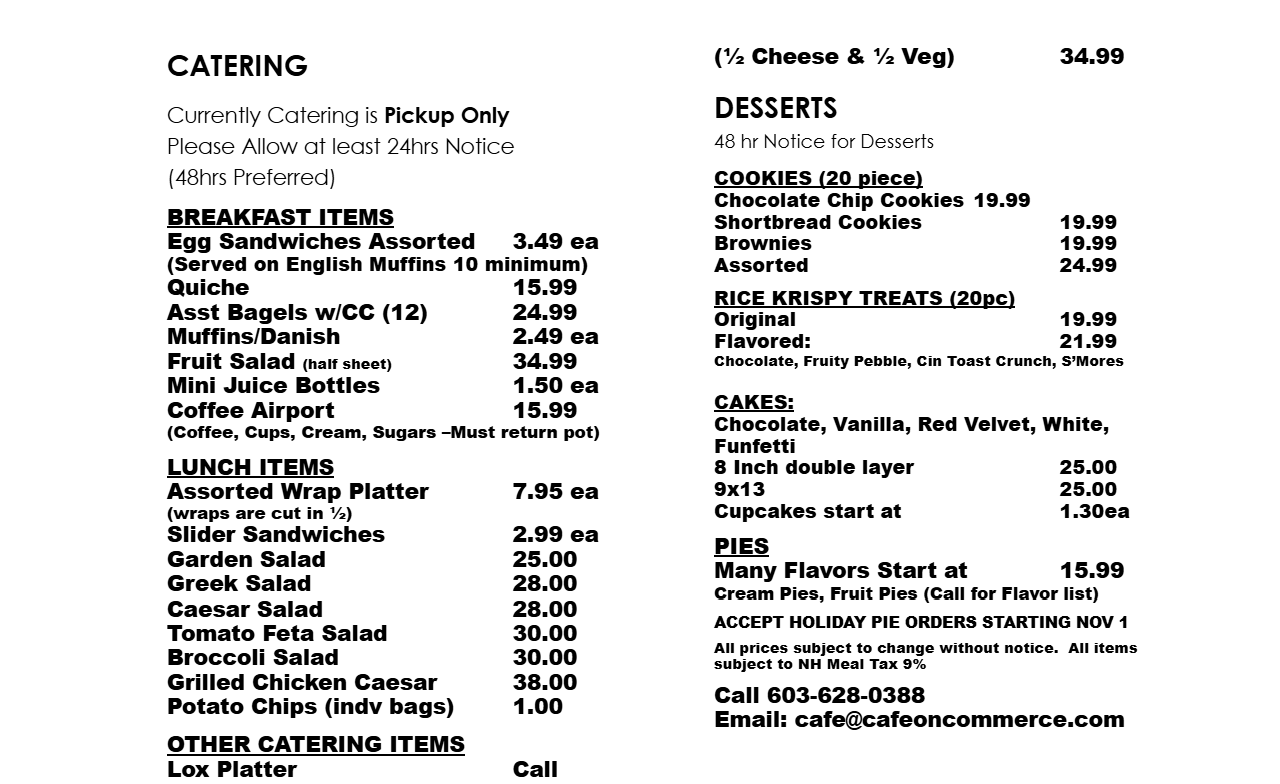
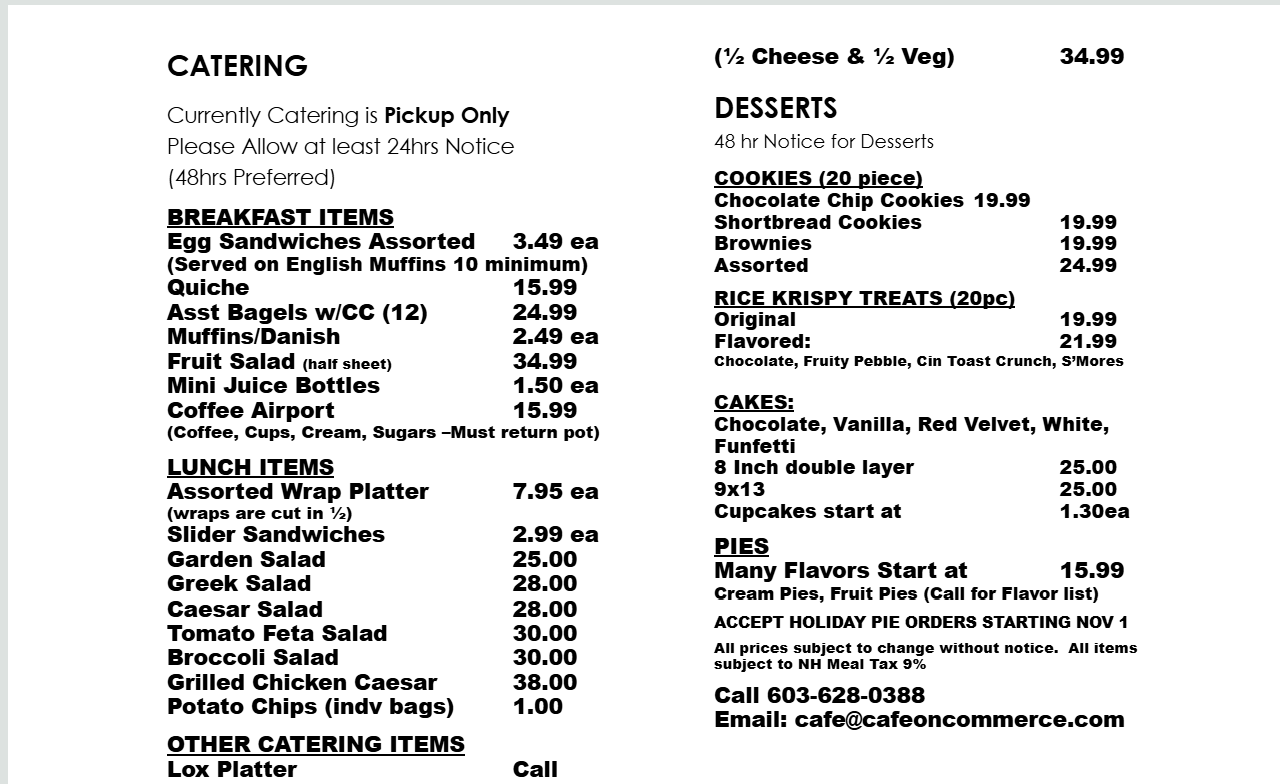
Before and after one commit to jasper-sp/cafeonline, a plain HTML site: page catering.html in a window 1280 px wide. Shown: the part 168-952 px from the top of the page. Drawn offline with Linux system fonts and the light colour scheme.

Commit message:
Update catering.html

```diff
--- a/catering.html
+++ b/catering.html
@@ -14,7 +14,7 @@
 
 </header>
 
-<body>
+<body style="background-color:rgb(221, 226, 224)">
 
 <nav class="desktop-nav">
   <ul>
```
